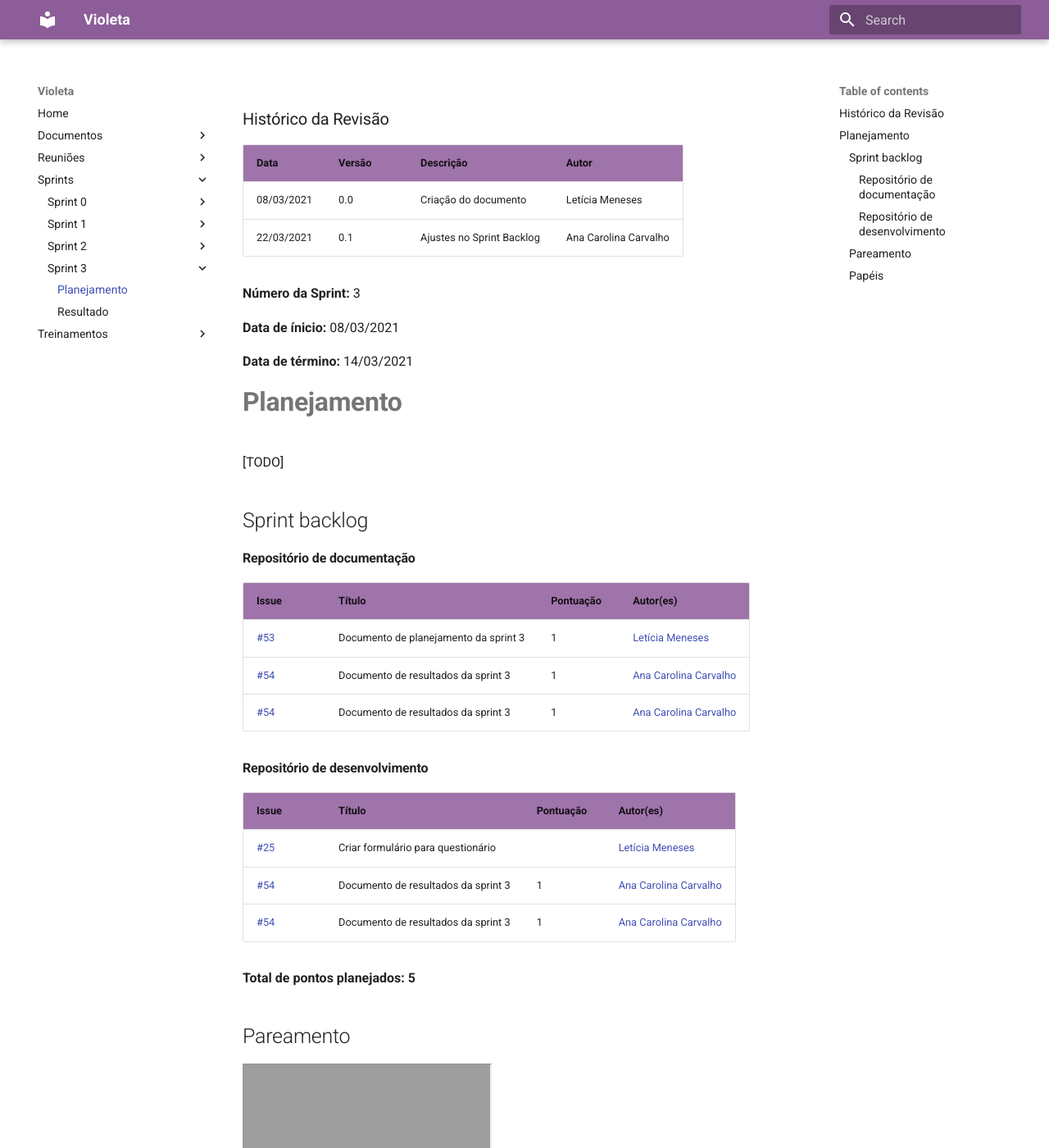
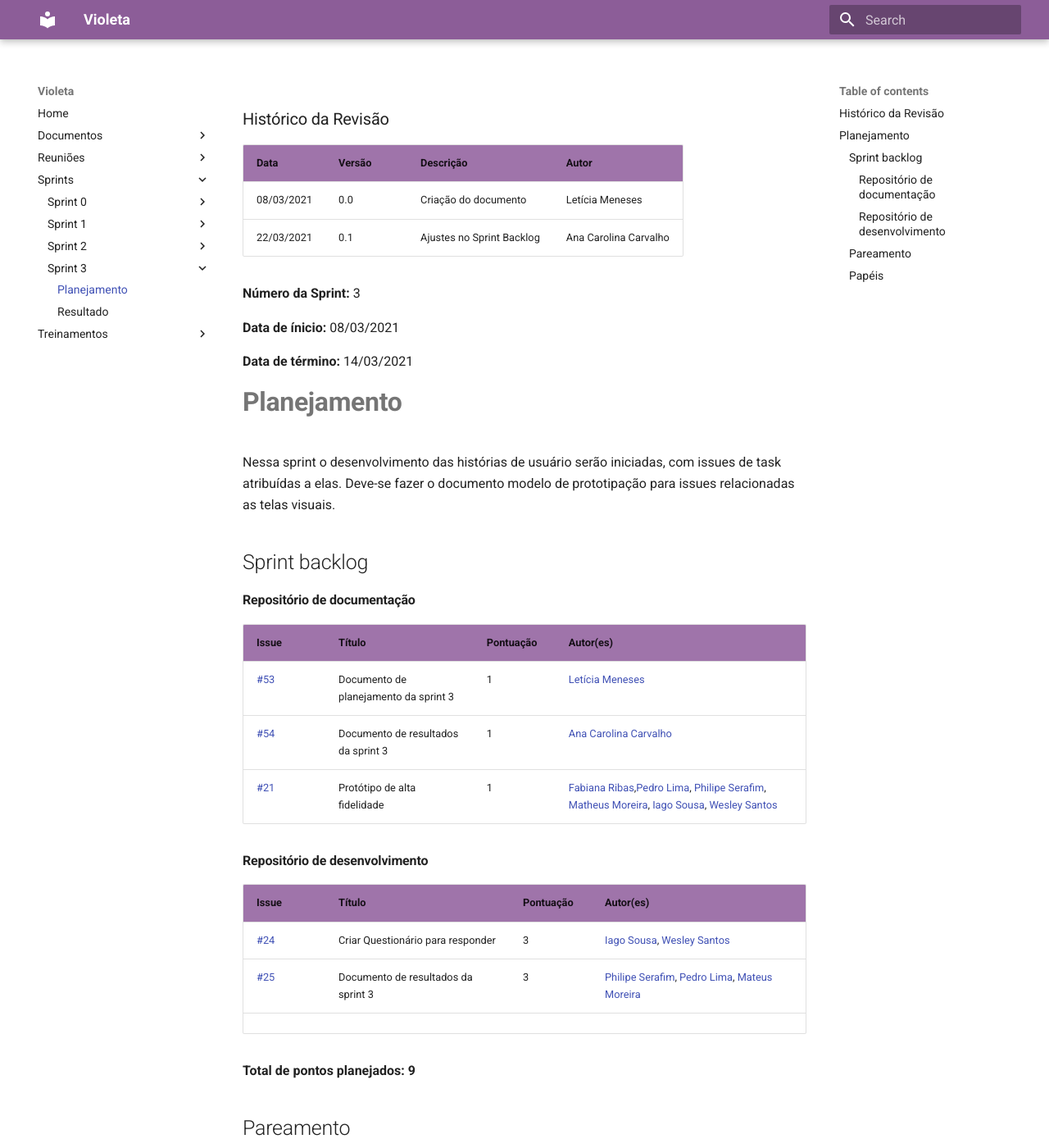
Before and after one commit to fga-eps-mds/2020.2-Violeta-Documentacao, an MkDocs documentation site: the page built from docs/Gerencia/sprints/sprint-3/planning_sprint3.md, in a window 1280 px wide and 1400 px high. Shown: the whole window at 82% size. Built offline with MkDocs 1.6.1 and Material for MkDocs 9.7.7, drawn with Linux system fonts in a browser that asks for light colours; grey boxes are pictures that could not be loaded.

Commit message:
Adicionado documento de planning da sprint 1 e 3

```diff
--- a/docs/Gerencia/sprints/sprint-3/planning_sprint3.md
+++ b/docs/Gerencia/sprints/sprint-3/planning_sprint3.md
@@ -12,8 +12,7 @@
 **Data de término:** 14/03/2021
 
 # **Planejamento**
-[TODO]
-
+Nessa sprint o desenvolvimento das histórias de usuário serão iniciadas, com issues de task atribuídas a elas. Deve-se fazer o documento modelo de prototipação para issues relacionadas as telas visuais.
 ## Sprint backlog
 
 #### Repositório de documentação
@@ -22,17 +21,17 @@
 |---|---|---|---|
 |[#53](https://github.com/fga-eps-mds/2020.2-violeta-documentacao/issues/53)| Documento de planejamento da sprint 3 | 1 | [Letícia Meneses](https://github.com/mbslet) |
 |[#54](https://github.com/fga-eps-mds/2020.2-violeta-documentacao/issues/54)| Documento de resultados da sprint 3 | 1 | [Ana Carolina Carvalho](https://github.com/anacarolcs) |
-|[#54](https://github.com/fga-eps-mds/2020.2-violeta-documentacao/issues/54)| Documento de resultados da sprint 3 | 1 | [Ana Carolina Carvalho](https://github.com/anacarolcs) |
+|[#21](https://github.com/fga-eps-mds/2020.2-Violeta-Documentacao/issues/21)| Protótipo de alta fidelidade | 1 | [Fabiana Ribas](https://github.com/FabianaRibas),[Pedro Lima](https://github.com/pedrolimass), [Philipe Serafim](https://github.com/philipeserafim), [Matheus Moreira](https://github.com/mateus-lm), [Iago Sousa](https://github.com/iasousa), [Wesley Santos](https://github.com/wesleysantos00) |
 
 #### Repositório de desenvolvimento
 
 | Issue | Título | Pontuação | Autor(es) |
 |---|---|---|---|
-|[#25](https://github.com/fga-eps-mds/2020.2-violeta-desenvolvimento/issues/25)| Criar formulário para questionário |  | [Letícia Meneses](https://github.com/mbslet) |
-|[#54](https://github.com/fga-eps-mds/2020.2-violeta-documentacao/issues/54)| Documento de resultados da sprint 3 | 1 | [Ana Carolina Carvalho](https://github.com/anacarolcs) |
-|[#54](https://github.com/fga-eps-mds/2020.2-violeta-documentacao/issues/54)| Documento de resultados da sprint 3 | 1 | [Ana Carolina Carvalho](https://github.com/anacarolcs) |
+|[#24](https://github.com/fga-eps-mds/2020.2-violeta-desenvolvimento/issues/24)| Criar Questionário para responder | 3 | [Iago Sousa](https://github.com/iasousa), [Wesley Santos](https://github.com/wesleysantos00) |
+|[#25](https://github.com/fga-eps-mds/2020.2-violeta-desenvolvimento/issues/25)| Documento de resultados da sprint 3 | 3 | [Philipe Serafim](https://github.com/philipeserafim), [Pedro Lima](https://github.com/PedroLimass), [Mateus Moreira](https://github.com/mateus-lm) |
+|
 
-<b>Total de pontos planejados: 5</b>
+<b>Total de pontos planejados: 9</b>
 
 ## Pareamento
 
```
Also changed, not shown: docs/Gerencia/sprints/sprint-1/planning_sprint1.md (+4 -2 lines), docs/Gerencia/sprints/sprint-1/retrospective_sprint1.md (+1 -1 lines), docs/Gerencia/sprints/sprint-3/retrospective_sprint3.md (+1 -0 lines), docs/markdown.md (added).
